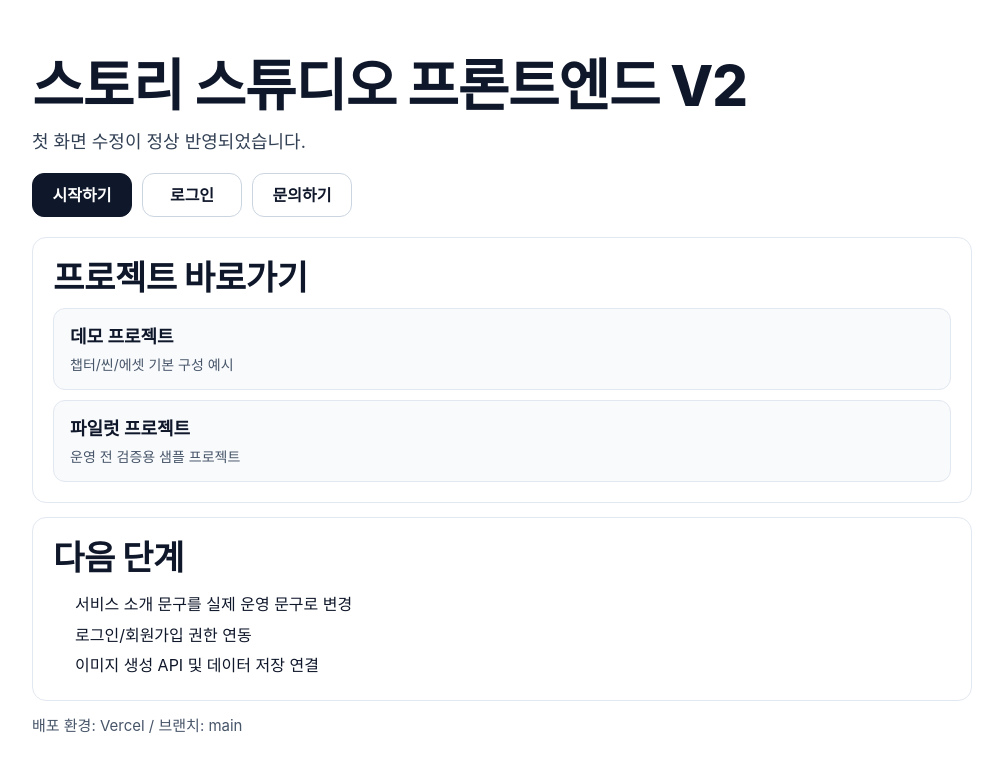
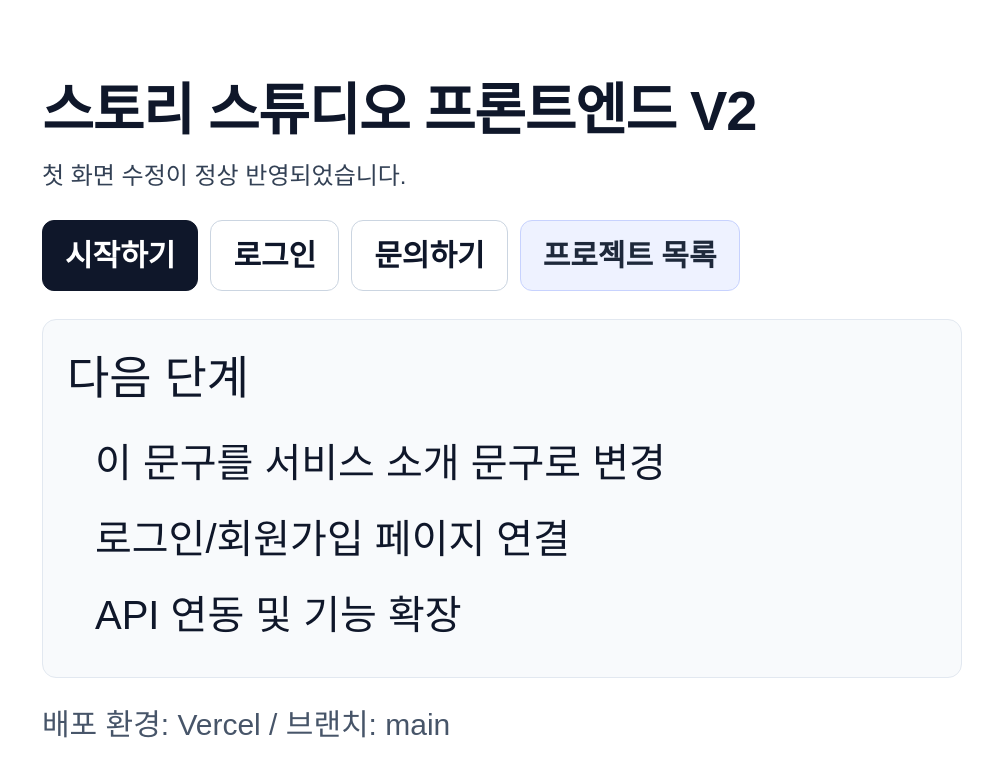
Before and after one commit to rcliferclife-rgb/story-studio-frontend, a Next.js app in the folder story-studio-frontend/: page / in a window 1280 px wide. Shown: the top 776 px of the page, without its empty margins (138-1141 px from the left). Built offline with nearby package versions, Linux system fonts and the light colour scheme.

Commit message:
Update page.tsx

```diff
--- a/story-studio-frontend/app/page.tsx
+++ b/story-studio-frontend/app/page.tsx
@@ -1,10 +1,5 @@
 import Link from "next/link";
 import type { CSSProperties } from "react";
-
-const sampleProjects = [
-  { id: "demo", name: "데모 프로젝트", summary: "챕터/씬/에셋 기본 구성 예시" },
-  { id: "pilot", name: "파일럿 프로젝트", summary: "운영 전 검증용 샘플 프로젝트" },
-];
 
 export default function Home() {
   return (
@@ -17,36 +12,29 @@ export default function Home() {
           <Link href="/start" style={{ ...styles.btn, ...styles.btnPrimary }}>
             시작하기
           </Link>
+
           <Link href="/login" style={{ ...styles.btn, ...styles.btnGhost }}>
             로그인
           </Link>
+
           <Link href="/contact" style={{ ...styles.btn, ...styles.btnGhost }}>
             문의하기
+          </Link>
+
+          {/* 4) 프로젝트 목록 버튼 추가 */}
+          <Link href="/projects" style={{ ...styles.btn, ...styles.btnSecondary }}>
+            프로젝트 목록
           </Link>
         </div>
       </section>
 
       <section style={styles.card}>
-        <h2 style={styles.cardTitle}>프로젝트 바로가기</h2>
-        <ul style={styles.projectList}>
-          {sampleProjects.map((p) => (
-            <li key={p.id} style={styles.projectItem}>
-              <Link href={`/projects/${p.id}`} style={styles.projectLink}>
-                <strong style={styles.projectName}>{p.name}</strong>
-                <span style={styles.projectSummary}>{p.summary}</span>
-              </Link>
-            </li>
-          ))}
+        <h2 style={styles.cardTitle}>다음 단계</h2>
+        <ul style={styles.list}>
+          <li>이 문구를 서비스 소개 문구로 변경</li>
+          <li>로그인/회원가입 페이지 연결</li>
+          <li>API 연동 및 기능 확장</li>
         </ul>
-      </section>
-
-      <section style={styles.card}>
-        <h2 style={styles.cardTitle}>다음 단계</h2>
-        <ol style={styles.list}>
-          <li>서비스 소개 문구를 실제 운영 문구로 변경</li>
-          <li>로그인/회원가입 권한 연동</li>
-          <li>이미지 생성 API 및 데이터 저장 연결</li>
-        </ol>
       </section>
 
       <p style={styles.footer}>배포 환경: Vercel / 브랜치: main</p>
@@ -56,45 +44,47 @@ export default function Home() {
 
 const styles: Record<string, CSSProperties> = {
   page: {
-    maxWidth: 980,
-    margin: "56px auto",
-    padding: "0 20px 40px",
-    fontFamily:
-      'Pretendard, -apple-system, BlinkMacSystemFont, "Segoe UI", Roboto, "Noto Sans KR", sans-serif',
+    maxWidth: 960,
+    margin: "80px auto",
+    padding: "0 20px",
+    fontFamily: "sans-serif",
     color: "#0f172a",
   },
   hero: {
-    marginBottom: 20,
+    marginBottom: 28,
   },
   title: {
     fontSize: 56,
     lineHeight: 1.1,
+    margin: 0,
+    marginBottom: 16,
     fontWeight: 800,
-    margin: "0 0 10px",
     letterSpacing: "-0.02em",
   },
   subtitle: {
-    fontSize: 18,
+    fontSize: 24,
     color: "#334155",
-    margin: "0 0 18px",
+    margin: 0,
+    marginBottom: 26,
+    lineHeight: 1.5,
   },
   buttonRow: {
     display: "flex",
-    gap: 10,
+    gap: 12,
     flexWrap: "wrap",
-    marginBottom: 14,
+    marginBottom: 22,
   },
   btn: {
     display: "inline-flex",
     alignItems: "center",
     justifyContent: "center",
-    minWidth: 100,
-    height: 44,
-    padding: "0 18px",
+    padding: "12px 22px",
     borderRadius: 12,
     textDecoration: "none",
+    fontSize: 30,
     fontWeight: 700,
     border: "1px solid #cbd5e1",
+    transition: "all .2s ease",
   },
   btnPrimary: {
     background: "#0f172a",
@@ -105,57 +95,31 @@ const styles: Record<string, CSSProperties> = {
     background: "#ffffff",
     color: "#0f172a",
   },
+  btnSecondary: {
+    background: "#eef2ff",
+    color: "#1e293b",
+    borderColor: "#c7d2fe",
+  },
   card: {
     border: "1px solid #e2e8f0",
     borderRadius: 14,
-    padding: 20,
-    background: "#ffffff",
-    marginBottom: 14,
+    padding: 24,
+    background: "#f8fafc",
   },
   cardTitle: {
-    fontSize: 34,
-    lineHeight: 1.2,
-    margin: "0 0 10px",
-    fontWeight: 800,
-    letterSpacing: "-0.01em",
-  },
-  projectList: {
-    margin: 0,
-    padding: 0,
-    listStyle: "none",
-    display: "grid",
-    gap: 10,
-  },
-  projectItem: {
-    border: "1px solid #e2e8f0",
-    borderRadius: 12,
-    background: "#f8fafc",
-  },
-  projectLink: {
-    display: "block",
-    textDecoration: "none",
-    color: "#0f172a",
-    padding: "14px 16px",
-  },
-  projectName: {
-    display: "block",
-    fontSize: 18,
-    marginBottom: 4,
-  },
-  projectSummary: {
-    display: "block",
-    color: "#475569",
-    fontSize: 14,
+    fontSize: 46,
+    marginTop: 0,
+    marginBottom: 12,
   },
   list: {
     margin: 0,
-    paddingLeft: 22,
+    paddingLeft: 28,
     lineHeight: 1.9,
-    fontSize: 16,
+    fontSize: 40,
   },
   footer: {
-    marginTop: 8,
+    marginTop: 24,
     color: "#475569",
-    fontSize: 15,
+    fontSize: 30,
   },
 };
```
